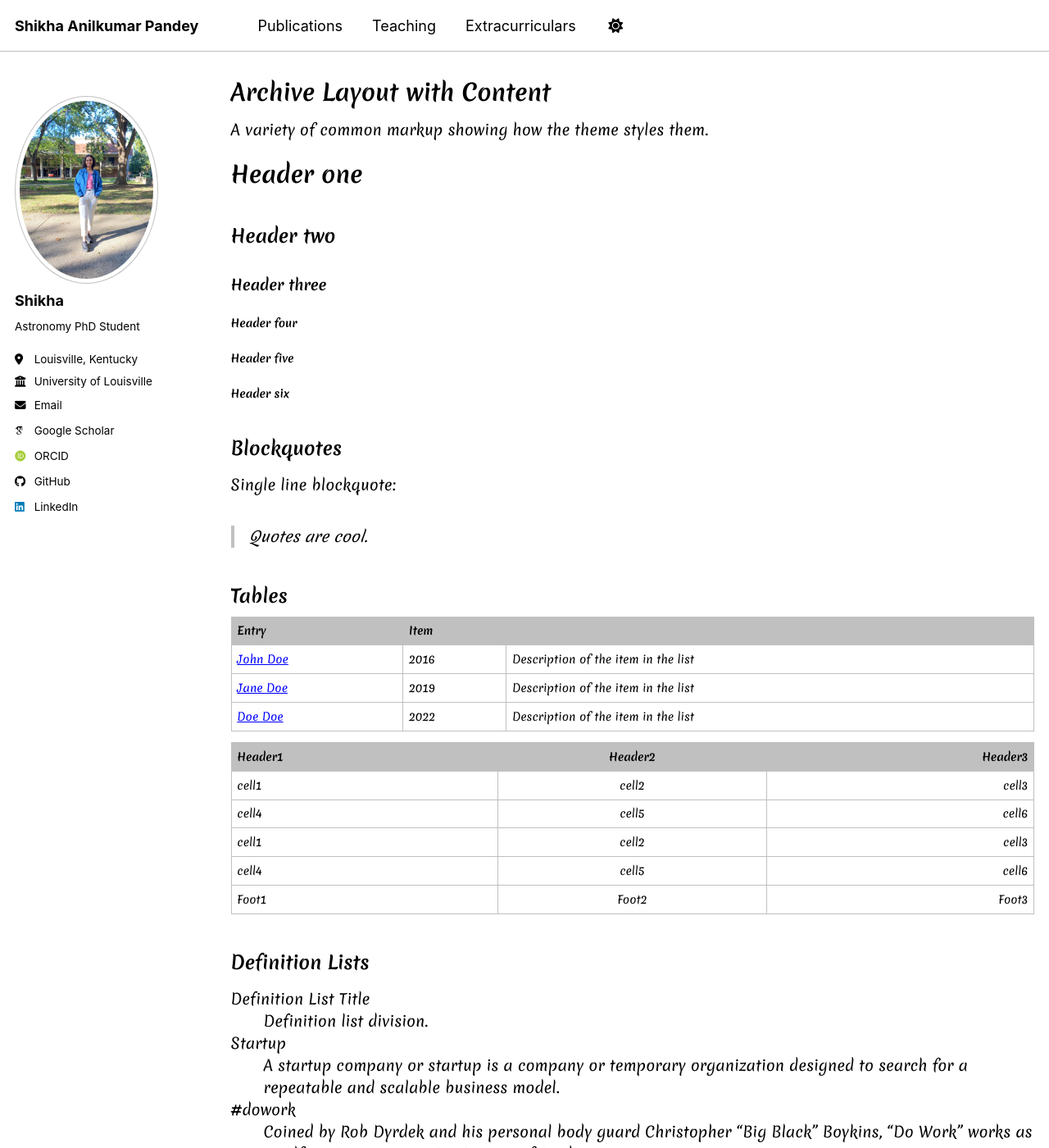
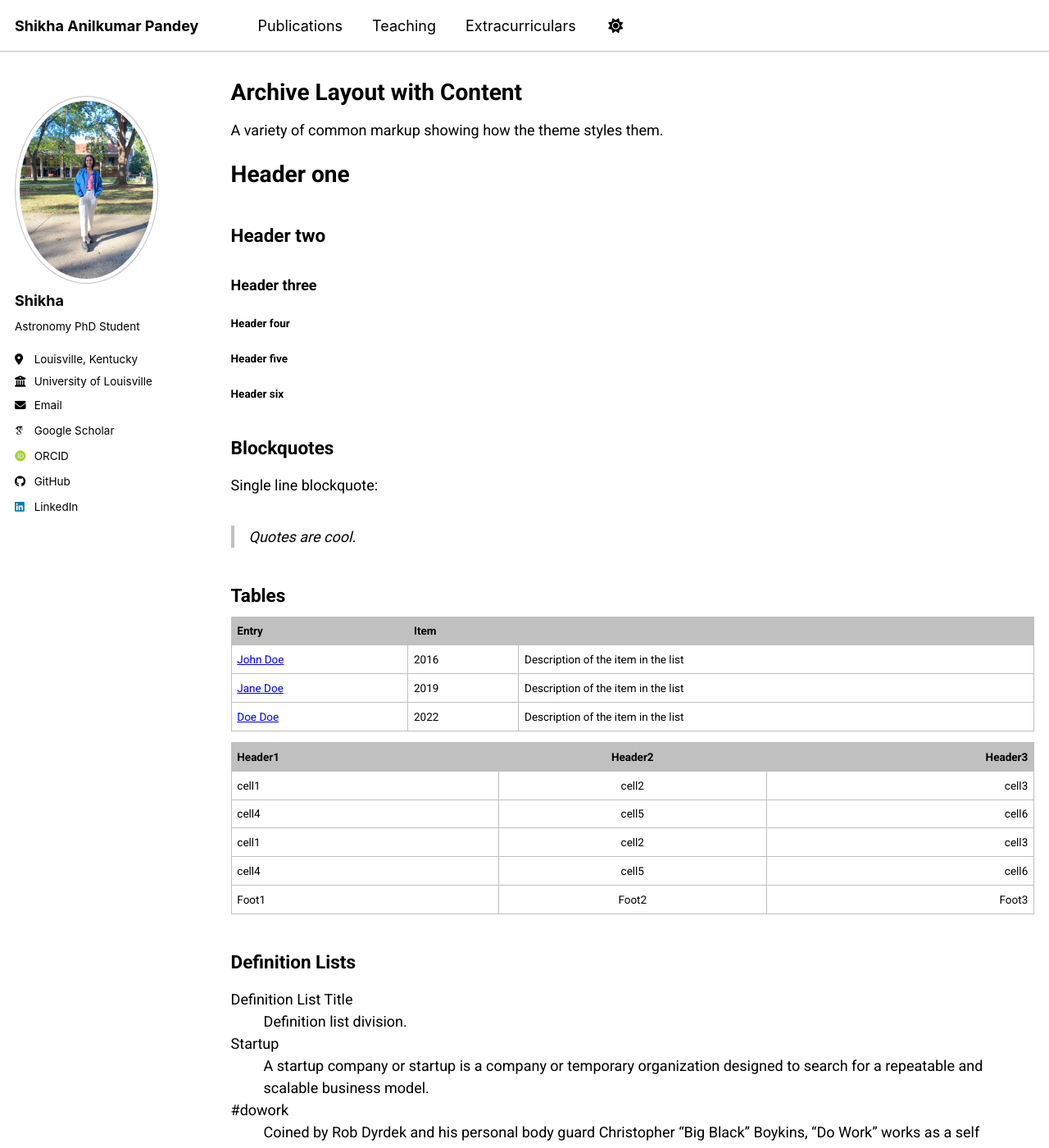
Before and after one commit to pshikha/pshikha.github.io, a Jekyll site: the page built from _pages/archive-layout-with-content.md, in a window 1280 px wide and 1400 px high. Shown: the whole window at 82% size. Built offline with Jekyll 4.4.1, drawn with Linux system fonts in a browser that asks for light colours; some web fonts are replaced; a script bundle is joined from its source files by our own code; library files that are not in the unit come from our copies.

Commit message:
Update _themes.scss

```diff
--- a/_sass/_themes.scss
+++ b/_sass/_themes.scss
@@ -39,9 +39,9 @@ $type-size-6                : 0.75em;   // ~12px
 $type-size-7                : 0.6875em; // ~11px
 $type-size-8                : 0.625em;  // ~10px
 
-$global-font-family         : 'Merienda', cursive;
-$header-font-family         : 'Merienda', cursive;
-$caption-font-family        : 'Merriweather', serif;
+$global-font-family         : 'Roboto', sans-serif;
+$header-font-family         : 'Roboto', sans-serif;
+$caption-font-family        : 'Roboto', sans-serif;
 
 /* ==========================================================================
    Breakpoints
```
